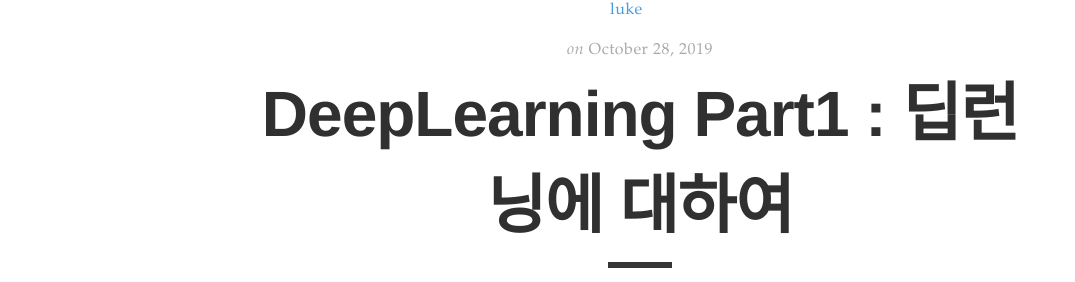
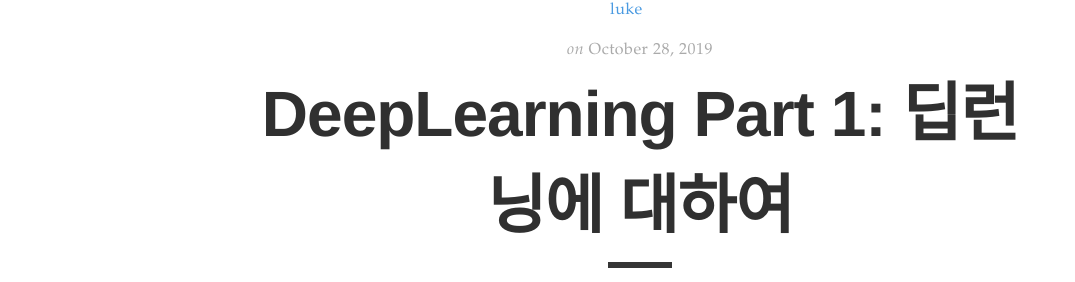
Before and after one commit to bravecompany/bravecompany.github.io, a Jekyll site: the page built from _posts/2019-11-24-DeepLearning Part 1.md, in a window 1280 px wide and 900 px high. Shown: the part 201-483 px from the top of the window, without its empty margins (0-1075 px from the left). Built offline with Jekyll 4.4.1, drawn with Linux system fonts in a browser that asks for light colours; some web fonts are replaced; comment, search, counter and statistics services are not loaded.

Commit message:
테스트중

```diff
--- a/_posts/2019-11-24-DeepLearning Part 1.md
+++ b/_posts/2019-11-24-DeepLearning Part 1.md
@@ -1,6 +1,6 @@
 ---
 layout: post
-title: 'DeepLearning Part1 : 딥런닝에 대하여'
+title: 'DeepLearning Part 1: 딥런닝에 대하여'
 author: luke
 date: 2019-10-28 13:11
 categories: [techCamp]
```
Also changed, not shown: _posts/2019-10-24-DeepLearning Part 2.md (+1 -1 lines), 1 other file.
